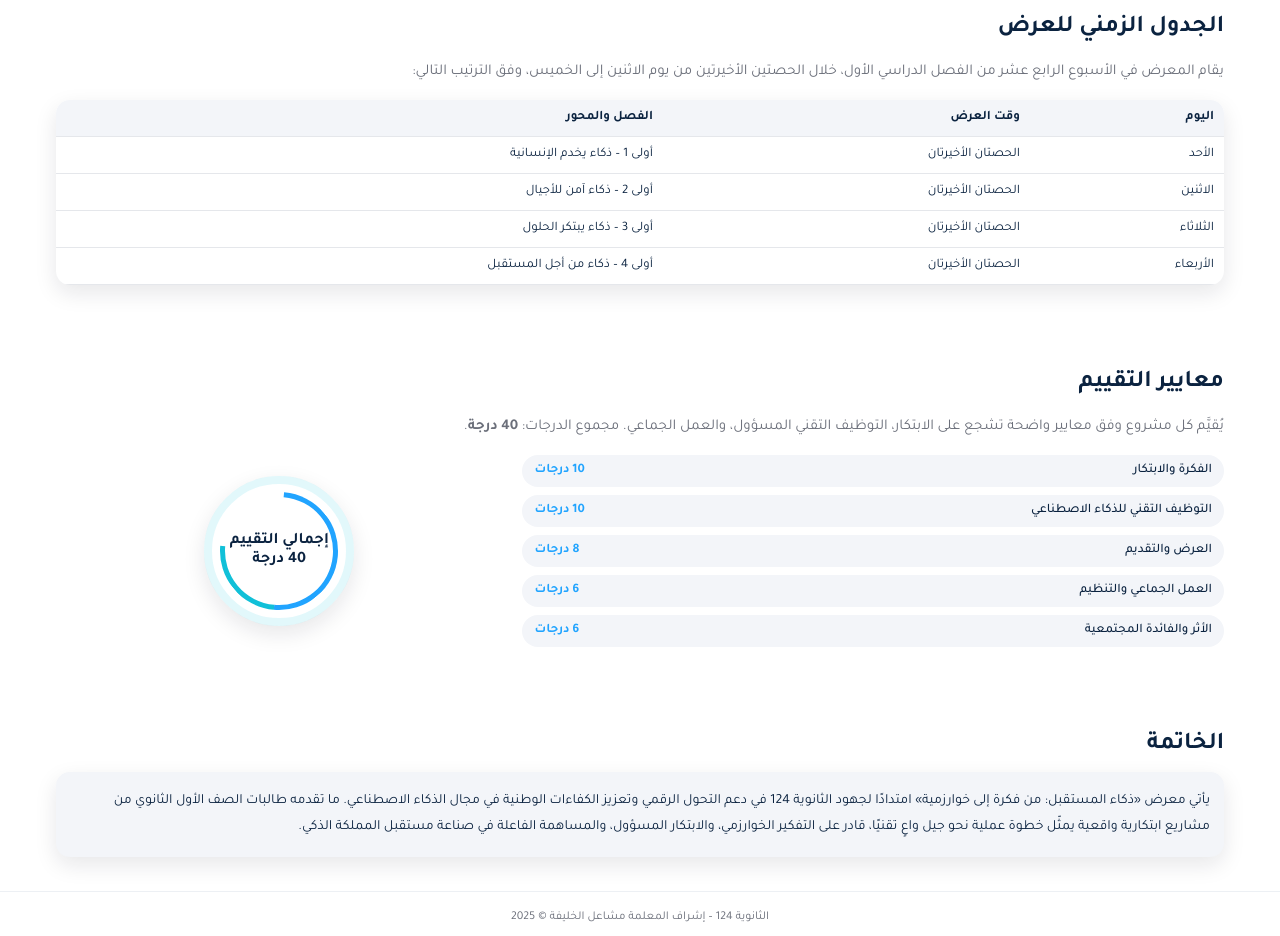
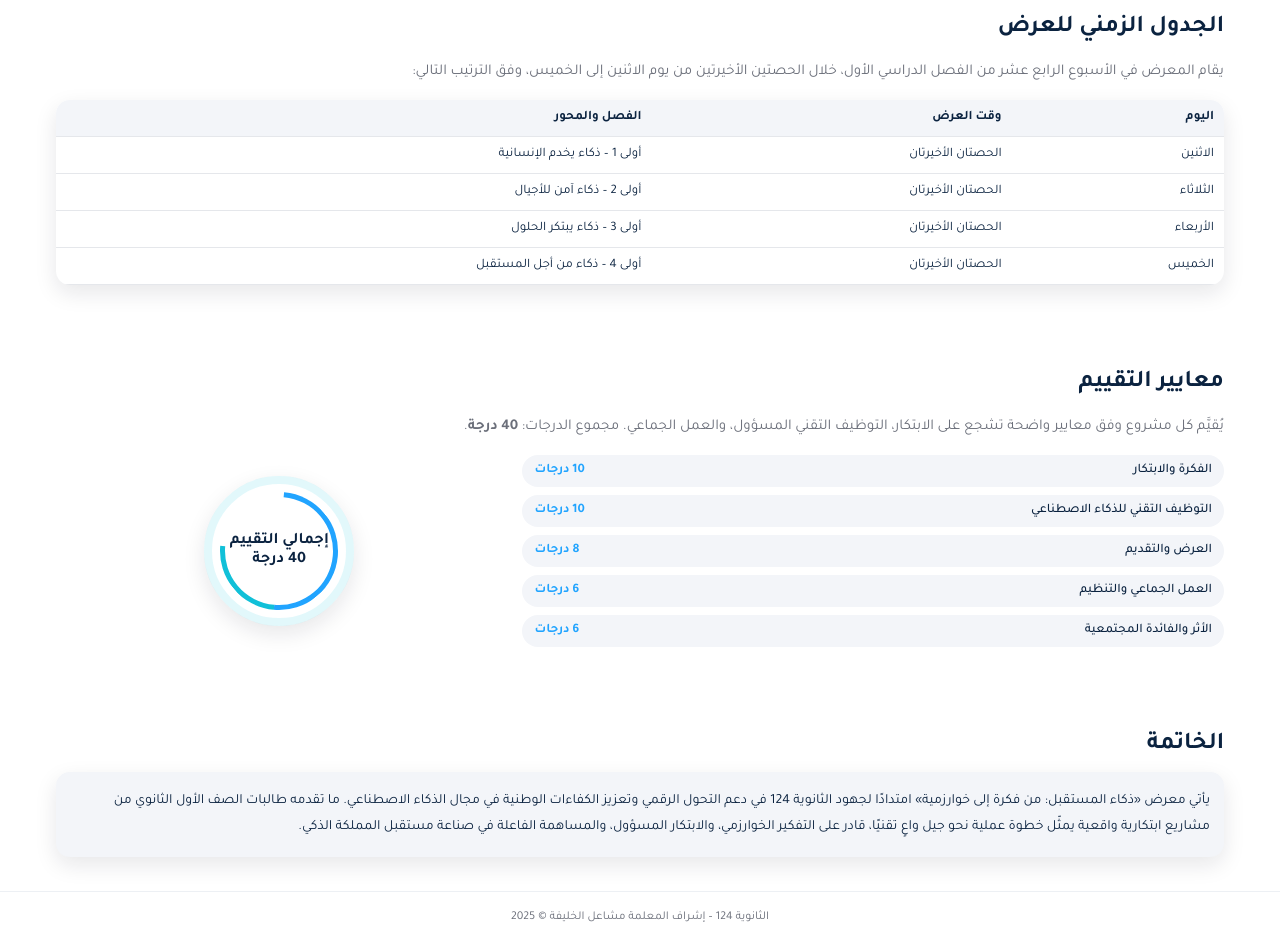
Before and after one commit to msk-bit/future-ai-expo, a plain HTML site: page index.html in a window 1280 px wide. Shown: the part 1840-2776 px from the top of the page. Drawn offline with Linux system fonts and the light colour scheme.

Commit message:
Add files via upload

```diff
--- a/index.html
+++ b/index.html
@@ -805,22 +805,22 @@
         </thead>
         <tbody>
         <tr class="row-1">
-            <td>الأحد</td>
+            <td>الاثنين</td>
             <td>الحصتان الأخيرتان</td>
             <td>أولى 1 – ذكاء يخدم الإنسانية</td>
         </tr>
         <tr class="row-2">
-            <td>الاثنين</td>
+            <td>الثلاثاء</td>
             <td>الحصتان الأخيرتان</td>
             <td>أولى 2 – ذكاء آمن للأجيال</td>
         </tr>
         <tr class="row-3">
-            <td>الثلاثاء</td>
+            <td>الأربعاء</td>
             <td>الحصتان الأخيرتان</td>
             <td>أولى 3 – ذكاء يبتكر الحلول</td>
         </tr>
         <tr class="row-4">
-            <td>الأربعاء</td>
+            <td>الخميس</td>
             <td>الحصتان الأخيرتان</td>
             <td>أولى 4 – ذكاء من أجل المستقبل</td>
         </tr>
```
